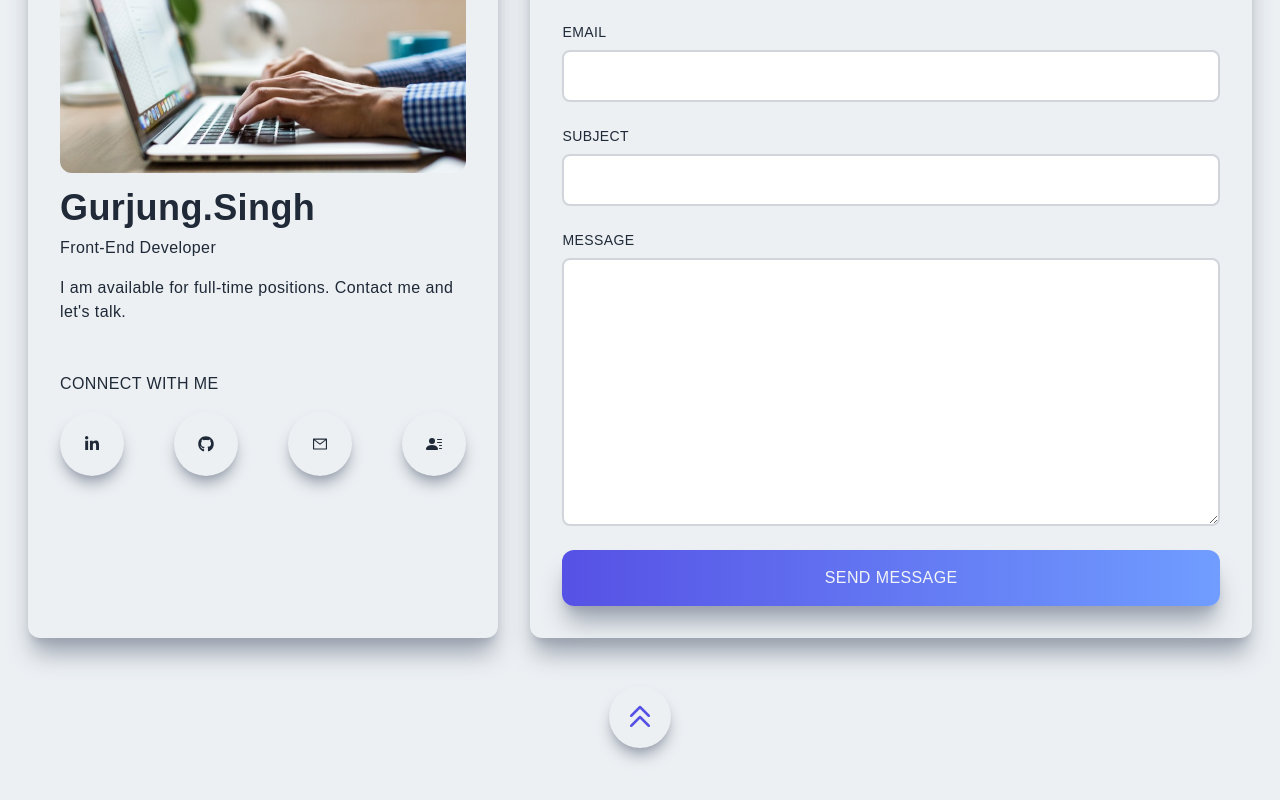
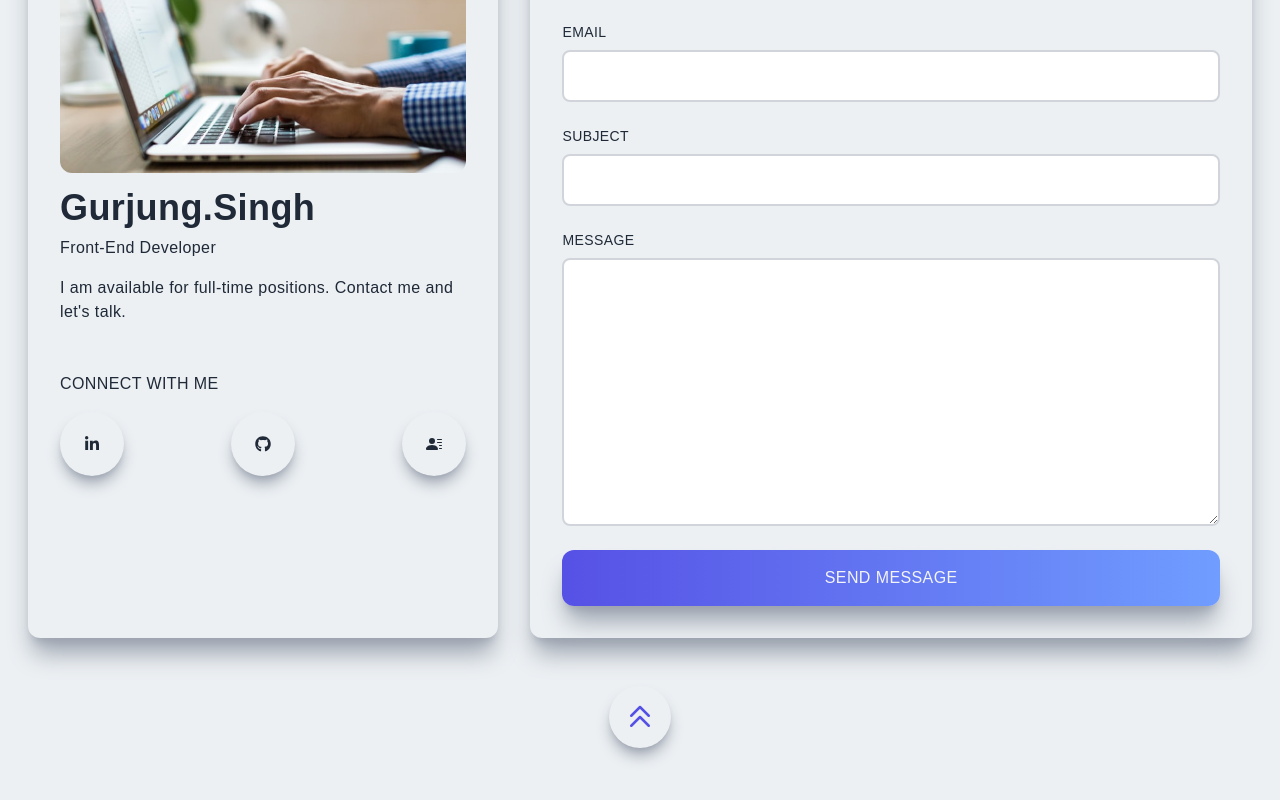
Before and after one commit to gurjung/portfolio, a Next.js app: page / in a window 1280 px wide. Shown: the part 2695-3495 px from the top of the page. Built offline with nearby package versions, Linux system fonts and the light colour scheme; no server answers.

Commit message:
feat: remove email icon

```diff
--- a/components/Contact/Contact.jsx
+++ b/components/Contact/Contact.jsx
@@ -72,10 +72,6 @@ const Contact = () => {
                       <FaGithub />
                     </div>
                   </a>
-
-                  <div className="rounded-full shadow-lg shadow-gray-400 p-6 cursor-pointer hover:scale-110 ease-in duration-300">
-                    <AiOutlineMail />
-                  </div>
                   <Link href="/resume">
                     <div className="rounded-full shadow-lg shadow-gray-400 p-6 cursor-pointer hover:scale-110 ease-in duration-300">
                       <BsFillPersonLinesFill />
```
